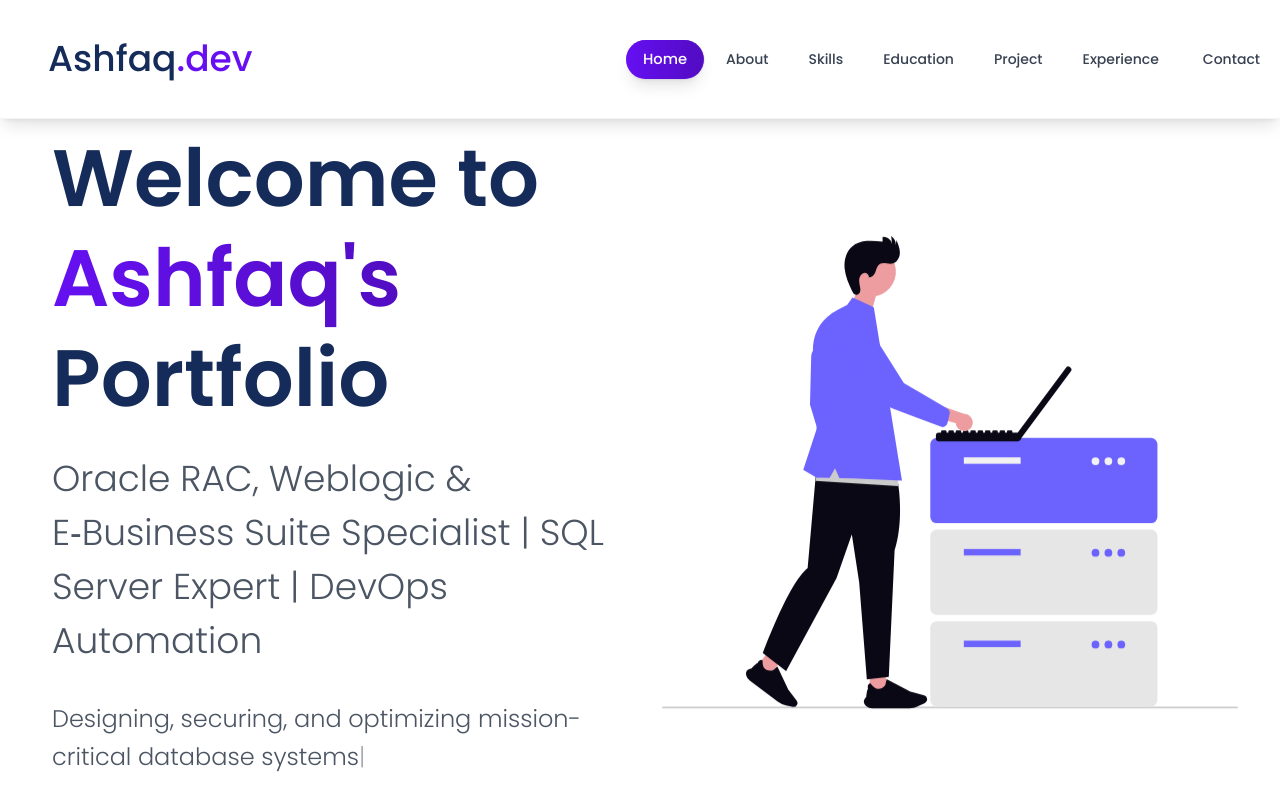
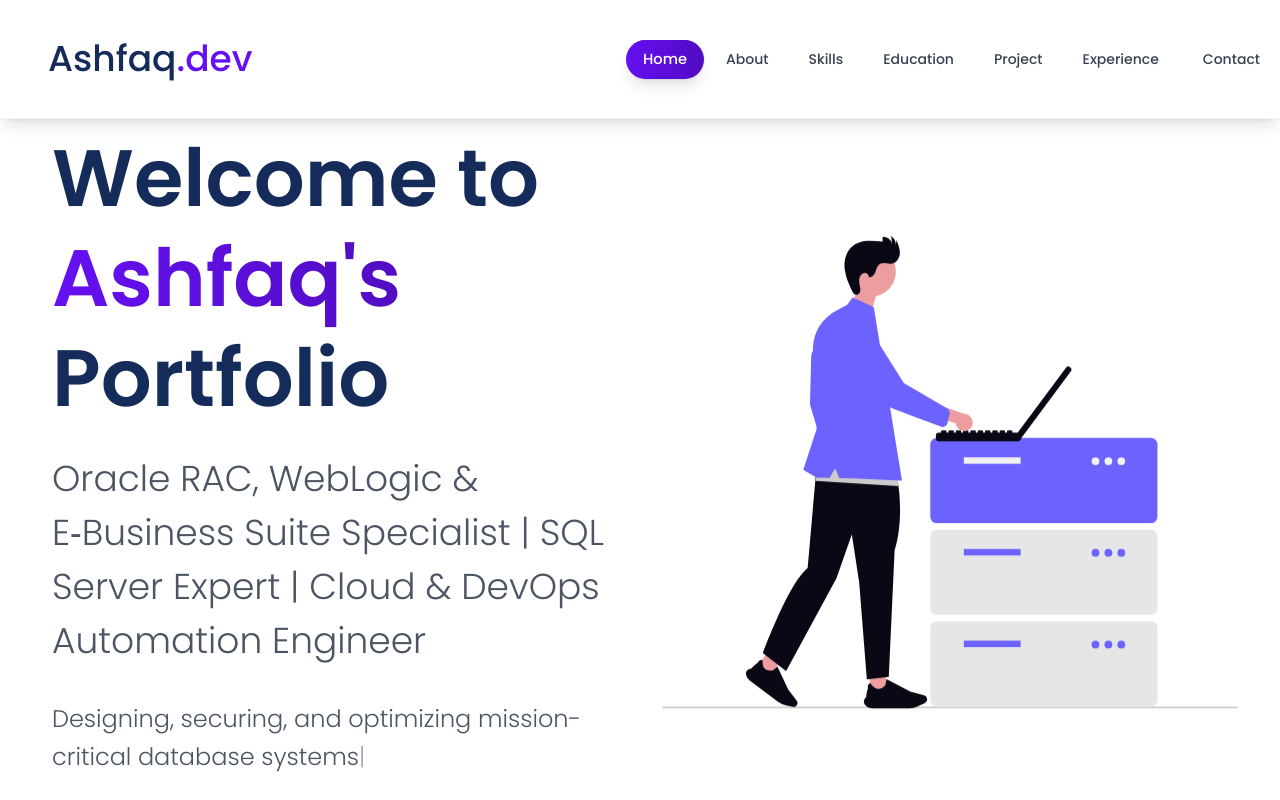
Before and after one commit to ondhiyabhavin-create/Hussain-portfolio, a React (Create React App) app: page / in a window 1280 px wide. Shown: the top 800 px of the page. Built offline with nearby package versions, Linux system fonts and the light colour scheme.

Commit message:
update request by client

```diff
--- a/src/json/personalData.js
+++ b/src/json/personalData.js
@@ -4,7 +4,7 @@
 export const PersonalInfo = {
   name: 'Mohammed Ashfaq Hussain',
   firstName: 'Hussain',
-  role: 'Oracle RAC, Weblogic & E‑Business Suite Specialist | SQL Server Expert | DevOps Automation',
+  role: 'Oracle RAC, WebLogic & E‑Business Suite Specialist | SQL Server Expert | Cloud & DevOps Automation Engineer',
   tagline: 'Designing, securing, and optimizing mission-critical database systems at scale',
   taglines: [
     'Designing, securing, and optimizing mission-critical database systems at scale',
```
